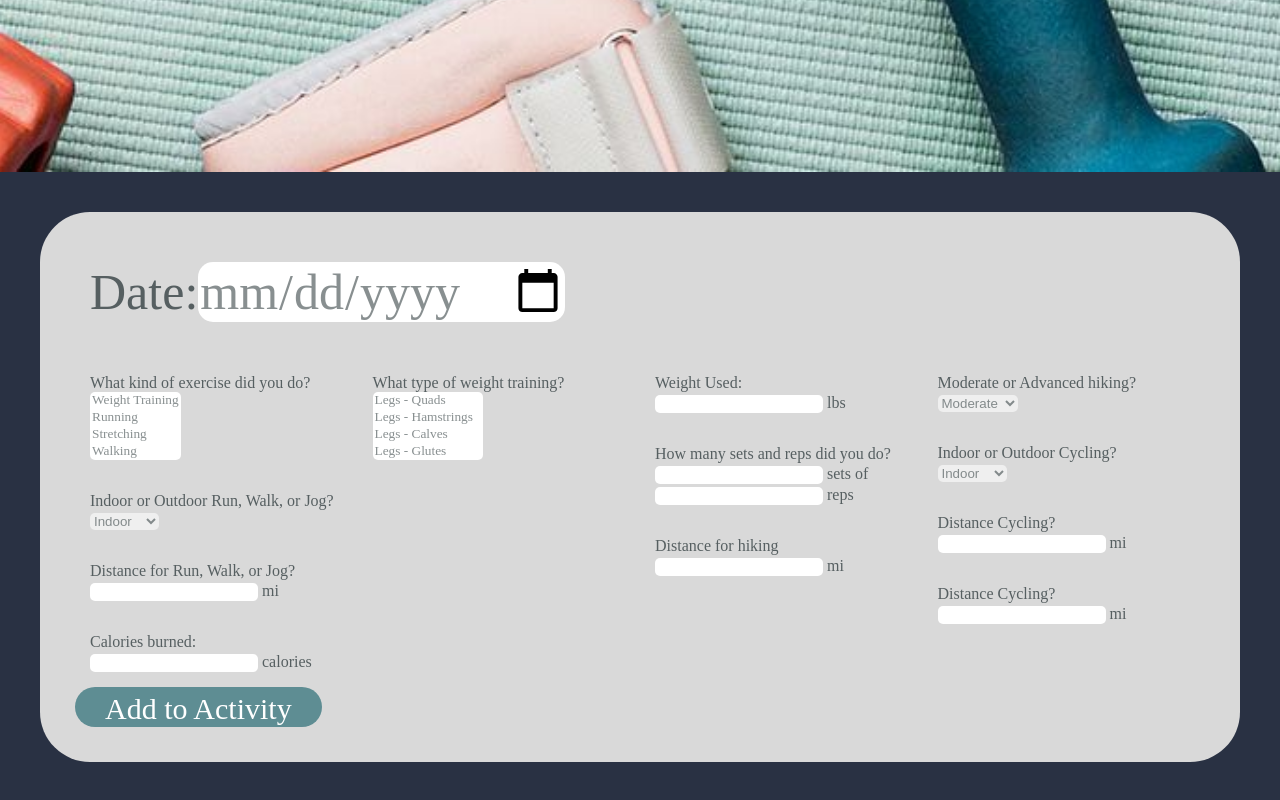
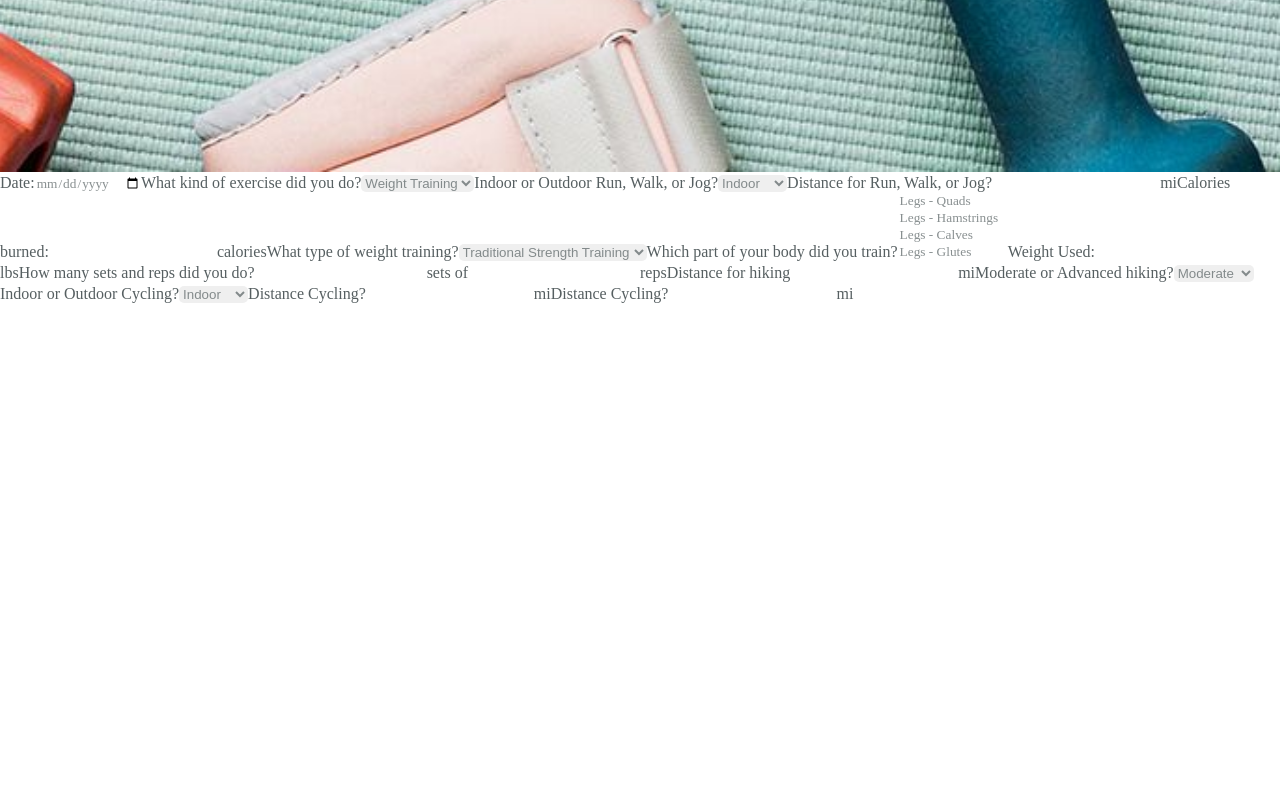
Before and after one commit to specter40/FitStar, a Next.js app: page / in a window 1280 px wide. Shown: the part 1454-2254 px from the top of the page. After the commit the page ends 1758 px from the top, so only its background shows below. Built offline with nearby package versions, Linux system fonts and the light colour scheme; a web font is replaced by a local one.

Commit message:
Revert "Update AddItem.js"
This reverts commit 8378f554a93ea8accb7b0c484f9f877dfc4511b0.

```diff
--- a/app/components/AddItem.js
+++ b/app/components/AddItem.js
@@ -9,23 +9,14 @@ import '../css/AddItem.css';
 const AddItem = () => {
 
     return (
-        <div id="page">
-            <div id="main_form">
-                <div class="chunk">
-                <div id="date_container" class="chunk">
-                    <label for="date" class="date_style">Date:</label>
-                    <input id="date" class="date_style"
+        <div>
+            <label for="date">Date:</label>
+            <input id="date"
                 type="date"
             />
-                    <br />
-                </div>
 
-                <div id="column_container">
-                    <div class="column">
-                        <div class="chunk">
             <label for="exercise_type">What kind of exercise did you do?</label>
-                            <br />
-                            <select multiple id="exercise_type">
+            <select id="exercise_type">
                 <option>Weight Training</option>
                 <option>Running</option>
                 <option>Stretching</option>
@@ -37,51 +28,32 @@ const AddItem = () => {
                 <option>Kickboxing</option>
             </select>
 
-                            <br />
-                        </div>
-
-                        <div class="chunk">
             <label for="indoor_outdoor">Indoor or Outdoor Run, Walk, or Jog?</label>
-                            <br />
             <select id="indoor_outdoor">
                 <option>Indoor</option>
                 <option>Outdoor</option>
             </select>
 
-                            <br />
-                        </div>
-
-                        <div class="chunk">
             <label for="distance">Distance for Run, Walk, or Jog?</label>
-                            <br />
             <input id="distance"
                 type="number"
             />
-                            <span> mi</span>
+            <span>mi</span>
 
-                            <br />
-                        </div>
-
-
-                        <div class="chunk">
             <label for="calories_burned">Calories burned:</label>
-                            <br />
             <input id="calories_burned"
                 type="number"
             />
-                            <span> calories</span>
+            <span>calories</span>
 
-                            <br />
-                        </div>
+            <label for="weight_train_type">What type of weight training?</label>
+            <select id="weight_train_type">
+                <option>Traditional Strength Training</option>
+                <option>Functional Weight Training </option>
+            </select>
 
-                    </div>
-
-                    <div class="column">
-
-                        <div class="chunk">
-                            <label for="weight_train_type">What type of weight training?</label>
-                            <br />
-                            <select multiple id="weight_train_type">
+            <label for="body_train_type">Which part of your body did you train?</label>
+            <select multiple id="body_train_type">
                 <option>Legs - Quads</option>
                 <option>Legs - Hamstrings </option>
                 <option>Legs - Calves</option>
@@ -90,30 +62,16 @@ const AddItem = () => {
                 <option>Arms - Biceps</option>
                 <option>Arms - Triceps</option>
                 <option>Arms - Shoulders</option>
-                                <option>Arms - Forearms</option>
+                <option>Arms</option>
             </select>
 
-                            <br />
-                        </div>
-
-                    </div>
-
-                    <div class="column">
-
-                        <div class="chunk">
             <label for="weight">Weight Used:</label>
-                            <br />
             <input id="weight"
                 type="number"
             />
-                            <span> lbs</span>
+            <span>lbs</span>
 
-                            <br />
-                        </div>
-
-                        <div class="chunk">
             <label for="reps_and_sets">How many sets and reps did you do?</label>
-                            <br />
             <input id="sets"
                 type="number"
             />
@@ -121,75 +79,38 @@ const AddItem = () => {
             <input id="reps"
                 type="number"
             />
-                            <span> reps</span>
+            <span>reps</span>
 
-                            <br />
-                        </div>
-
-                        <div class="chunk">
             <label for="distance_hiking">Distance for hiking</label>
-                            <br />
             <input id="distance_hiking"
                 type="number"
             />
-                            <span> mi</span>
+            <span>mi</span>
 
-                            <br />
-                        </div>
-
-                    </div>
-
-                    <div class="column">
-
-                        <div class="chunk">
             <label for="moderate_advanced">Moderate or Advanced hiking?</label>
-                            <br />
             <select id="moderate_advanced">
                 <option>Moderate</option>
                 <option>Advanced</option>
             </select>
 
-                            <br />
-                        </div>
-
-                        <div class="chunk">
             <label for="indoor_outdoor_cycling">Indoor or Outdoor Cycling?</label>
-                            <br />
             <select id="indoor_outdoor_cycling">
                 <option>Indoor</option>
                 <option>Outdoor</option>
             </select>
 
-                            <br />
-                        </div>
-
-                        <div class="chunk">
             <label for="distance_cycling">Distance Cycling?</label>
-                            <br />
             <input id="distance_cycling"
                 type="number"
             />
-                            <span> mi</span>
+            <span>mi</span>
 
-                            <br />
-                        </div>
-
-                        <div class="chunk">
             <label for="distance_swimming">Distance Cycling?</label>
-                            <br />
             <input id="distance_swimming"
                 type="number"
             />
-                            <span> mi</span>
+            <span>mi</span>
 
-                            <br />
-                        </div>
-                    </div>
-                </div>
-
-                <button id="add_info">Add to Activity</button>
-            </div>
-        </div>
         </div>
     );
 
```
Lines whose indentation alone changed are shown as unchanged.
